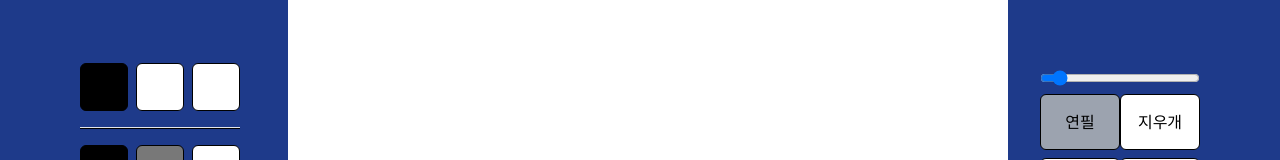
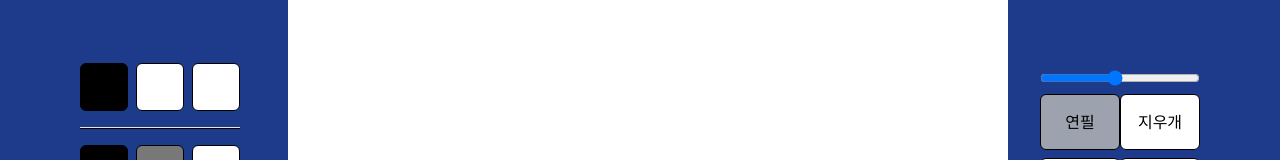
Before and after one commit to jaesoekjjang/Detective-Doodle, a React (Vite) app in the folder frontend/: page / in a window 1280 px wide. Shown: the part 168-328 px from the top of the page. Built offline with nearby package versions, Linux system fonts and the light colour scheme.

Commit message:
Fix: cursor radius

```diff
--- a/frontend/src/components/game/DrawDataProvider.tsx
+++ b/frontend/src/components/game/DrawDataProvider.tsx
@@ -18,7 +18,7 @@ interface Store {
 export const DrawDataContext = createContext<Store>({} as Store);
 
 const DrawDataProvider: React.FC<DrawDataProviderProps> = ({ children }) => {
-  const [drawData, setDrawData] = useState({ color: '#000000', width: 8 });
+  const [drawData, setDrawData] = useState({ color: '#000000', width: 15 });
   return (
     <DrawDataContext.Provider value={{ drawData, setDrawData }}>
       {children}
--- a/frontend/src/components/game/ToolWidth.tsx
+++ b/frontend/src/components/game/ToolWidth.tsx
@@ -1,21 +1,19 @@
-import React from 'react';
-import { useContext } from 'react';
-
-import { useRecoilState } from 'recoil';
-import { lineWidth } from '../../recoil/canvasAtom';
+import React, { useContext, useState } from 'react';
 import { DrawDataContext } from './DrawDataProvider';
 
+import { convertToInputWidth, convertToToolWidth } from '../../game/utils';
+
 const ToolWidth = () => {
-  // const [width, setWidth] = useRecoilState(lineWidth);
   const { drawData, setDrawData } = useContext(DrawDataContext);
+  const [inputWidth, setInputWidth] = useState(convertToInputWidth(drawData.width));
 
   const handleWidth: React.ChangeEventHandler<HTMLInputElement> = (e) => {
-    const newWidth = +e.currentTarget.value;
-    // setWidth(newWidth);
-    setDrawData((drawData) => ({ ...drawData, width: newWidth }));
+    const width = +e.currentTarget.value;
+    setInputWidth(width);
+    setDrawData((drawData) => ({ ...drawData, width: convertToToolWidth(width) }));
   };
 
-  return <input className="w-40" type="range" onChange={handleWidth} value={drawData.width} />;
+  return <input className="w-40" type="range" onChange={handleWidth} value={inputWidth} />;
 };
 
 export default ToolWidth;
--- a/frontend/src/game/utils.ts
+++ b/frontend/src/game/utils.ts
@@ -1,7 +1,4 @@
-import type { Tools } from './models/Tools';
-
-export const WIDTH = '680px';
-export const HEIGHT = '540px';
+import { Tools } from './models/Tools';
 
 export const basicColors = [
   '#000000',
@@ -15,22 +12,21 @@ export const basicColors = [
   '#c32de1',
 ];
 
-const maxWidth = {
-  pencil: 14,
-  eraser: 30,
+export const convertToInputWidth = (lineWidth: number) => {
+  return ((lineWidth - 1) / 15) * 50;
 };
 
-const cursorWeight = {
-  pencil: 4,
-  eraser: 2,
+export const convertToToolWidth = (lineWidth: number) => {
+  return (lineWidth / 50) * 15 + 1;
 };
 
-export const getMaxWidth = (toolType: 'pencil' | 'eraser') => {
-  return maxWidth[toolType];
-};
-
-export const getCursorWeight = (toolType: 'pencil' | 'eraser') => {
-  return cursorWeight[toolType];
+export const cursorRadius = (toolType: Tools, lineWidth: number) => {
+  //? 1.2배 해야 맞는데 이유를 모르겠음...
+  let radius = Math.max(lineWidth * 1.2, 8);
+  if (toolType === 'eraser') {
+    radius = radius * 2;
+  }
+  return radius;
 };
 
 export class Queue<T> {
```
Also changed, not shown: frontend/src/components/game/DrawingCanvas.tsx (+3 -2 lines).
